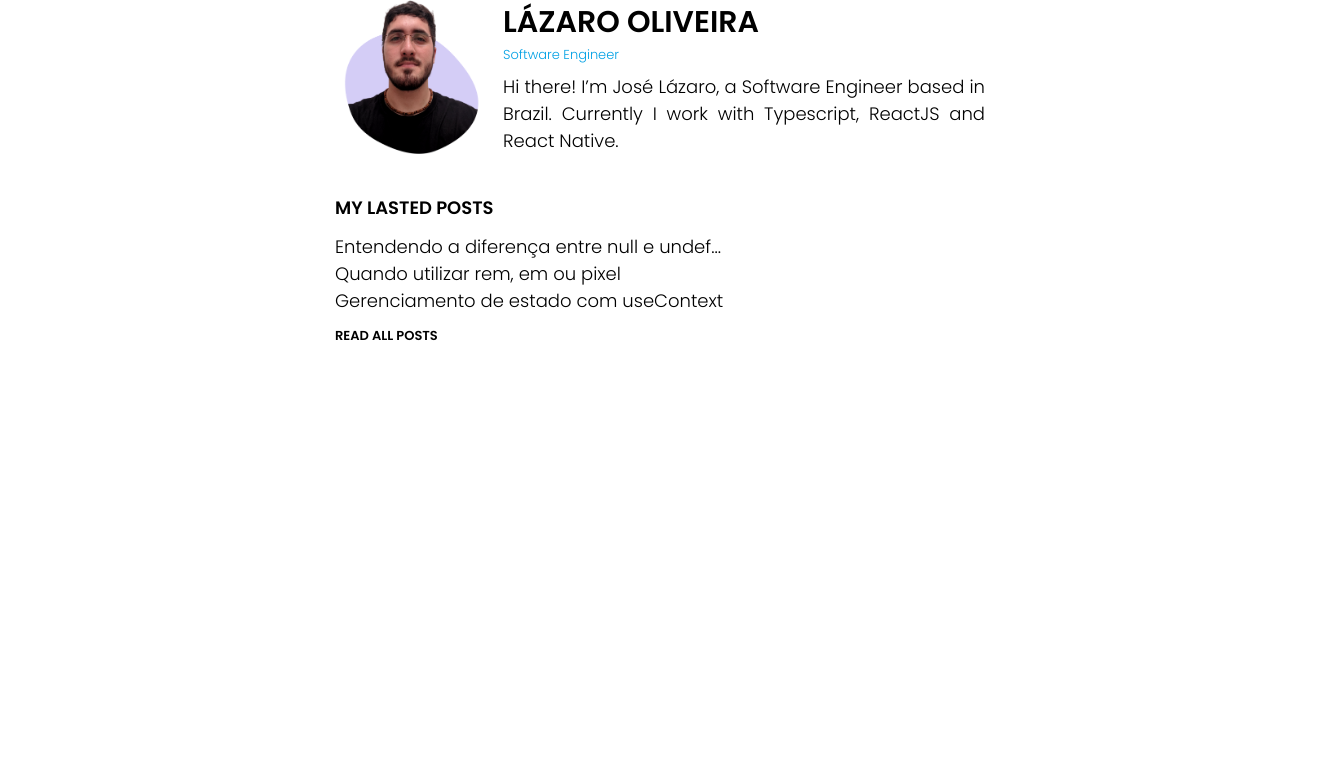
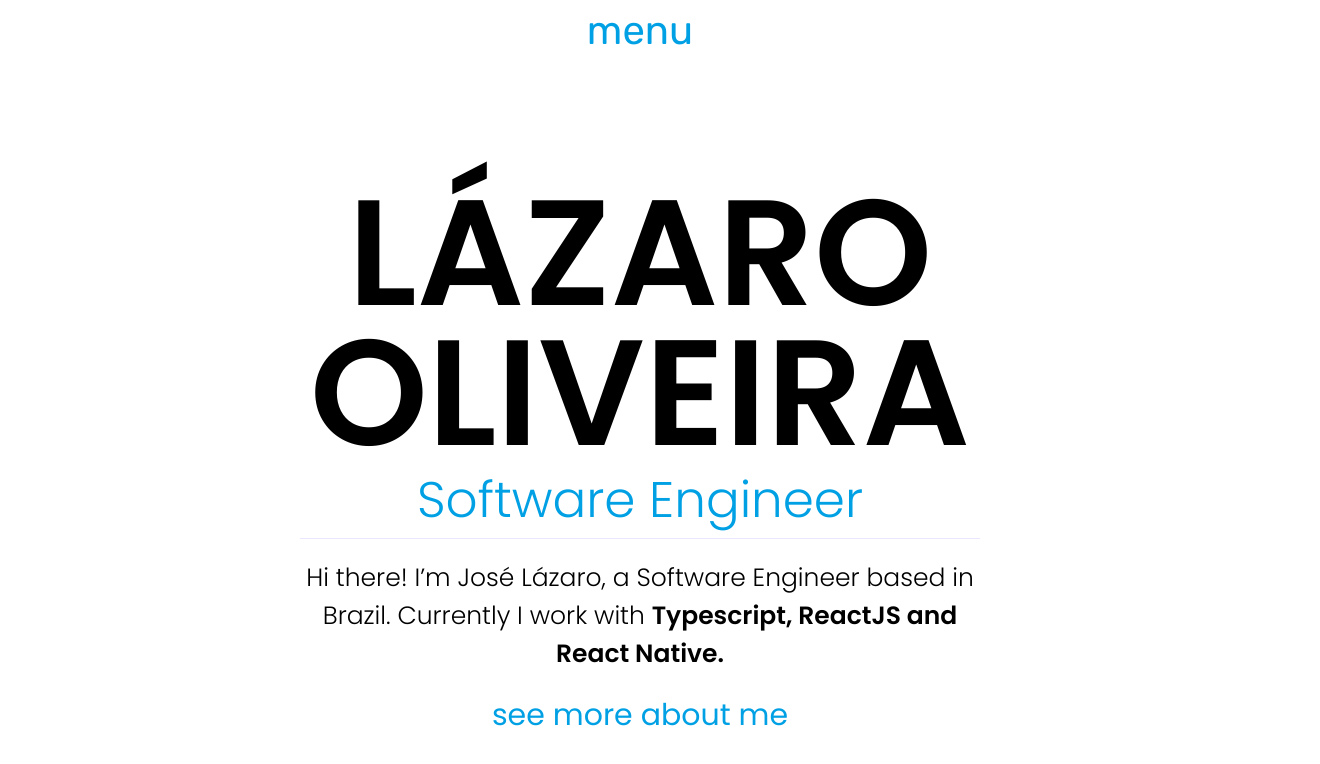
Before and after one commit to lazaro-contato/portfolio, a React (Create React App) app: page / in a window 1280 px wide. Shown: the top 764 px of the page, 1320 px wide, since content can reach past the window. Built offline with nearby package versions, Linux system fonts and the light colour scheme.

Commit message:
refactor: home page

```diff
--- a/public/index.html
+++ b/public/index.html
@@ -12,9 +12,9 @@
     <link rel="apple-touch-icon" href="%PUBLIC_URL%/logo192.png" />
     <link rel="manifest" href="%PUBLIC_URL%/manifest.json" />
 
-    <link rel="preconnect" href="https://fonts.googleapis.com">
-    <link rel="preconnect" href="https://fonts.gstatic.com" crossorigin>
-    <link href="https://fonts.googleapis.com/css2?family=Poppins:wght@300;400;500;600;700&display=swap" rel="stylesheet">
+    <link rel="preconnect" href="https://fonts.googleapis.com" />
+    <link rel="preconnect" href="https://fonts.gstatic.com" crossorigin />
+    <link href="https://fonts.googleapis.com/css2?family=Poppins:wght@300;400;500;600;700&family=Rubik:wght@300;400;500;600;700&display=swap" rel="stylesheet" />
     <title>React App</title>
   </head>
   <body>
--- a/src/App.tsx
+++ b/src/App.tsx
@@ -2,12 +2,14 @@ import React from 'react'
 import {QueryClient, QueryClientProvider} from '@tanstack/react-query'
 import {ReactQueryDevtools} from '@tanstack/react-query-devtools'
 import {Home} from './pages/Home'
+import {Header} from './components/Header'
 
 const queryClient = new QueryClient()
 
 const App = () => {
   return (
     <QueryClientProvider client={queryClient}>
+      <Header />
       <Home />
       <ReactQueryDevtools initialIsOpen={false} />
     </QueryClientProvider>
--- /dev/null
+++ b/src/components/CommonDivider/index.tsx
@@ -0,0 +1,47 @@
+import React, {CSSProperties} from 'react'
+import {Colors} from '../../assets/colors'
+import {Divider, Title} from './styles'
+
+interface CommonDividerProps {
+  margin?: number
+  /* A key from Colors object. */
+  color?: keyof typeof Colors
+  style?: CSSProperties
+  title?: string
+  variant?: 'cardDivider' | 'listDivider'
+}
+
+const CommonDivider = ({
+  margin,
+  color,
+  style,
+  title,
+  variant = 'cardDivider',
+}: CommonDividerProps): JSX.Element => {
+  return title ? (
+    <div style={{display: 'flex', alignItems: 'center'}}>
+      <Divider
+        marginValue={margin}
+        color={color}
+        style={style}
+        variant={variant}
+      />
+      <Title>{title}</Title>
+      <Divider
+        marginValue={margin}
+        color={color}
+        style={style}
+        variant={variant}
+      />
+    </div>
+  ) : (
+    <Divider
+      marginValue={margin}
+      color={color}
+      style={style}
+      variant={variant}
+    />
+  )
+}
+
+export default CommonDivider
--- /dev/null
+++ b/src/components/CommonDivider/styles.ts
@@ -0,0 +1,24 @@
+import styled from 'styled-components'
+import {CSSProperties} from 'react'
+import {Colors} from '../../assets/colors'
+
+const OPACITY_VALUE = 0.11
+
+export const Divider = styled.div<{
+  marginValue?: number
+  color?: keyof typeof Colors
+  style?: CSSProperties
+  variant?: 'cardDivider' | 'listDivider'
+}>`
+  width: 100%;
+  border-bottom: ${({color}) =>
+    color ? `1px solid ${Colors[color]}` : `1px solid ${Colors.purple}`};
+  opacity: ${({variant}) => (variant === 'cardDivider' ? OPACITY_VALUE : 1)};
+  margin: ${({marginValue}) => (marginValue ? `${marginValue}px 0` : '0')};
+`
+
+export const Title = styled.div`
+  padding: 0 1.375rem; //22px
+  color: ${Colors.black};
+  font-size: 0.9375rem; //15px
+`
--- /dev/null
+++ b/src/components/Header/index.tsx
@@ -0,0 +1,25 @@
+import React, {useState} from 'react'
+import {Container, DropDownMenu, MenuContainer, MenuLabel} from './styles'
+
+export const Header = () => {
+  const [isMenuActive, setIsMenuActive] = useState(false)
+
+  const toggleHeaderMenu = () => {
+    setIsMenuActive(!isMenuActive)
+  }
+  const renderMenu = () => {
+    return (
+      <MenuContainer>
+        <MenuLabel onClick={toggleHeaderMenu}>menu</MenuLabel>
+        <DropDownMenu isActive={isMenuActive}>
+          <span>home</span>
+          <span>about</span>
+          <span>portfolio</span>
+          <span>contact</span>
+        </DropDownMenu>
+      </MenuContainer>
+    )
+  }
+
+  return <Container>{renderMenu()}</Container>
+}
--- /dev/null
+++ b/src/components/Header/styles.ts
@@ -0,0 +1,53 @@
+import styled from 'styled-components'
+import {Colors} from '../../assets/colors'
+import {CenterAlignDiv} from '../../commonStyles'
+
+export const Container = styled.div`
+  height: 60px;
+  width: 100%;
+  display: flex;
+  align-content: center;
+  justify-content: center;
+`
+
+export const MenuContainer = styled(CenterAlignDiv)`
+  position: relative;
+  width: 120px;
+  justify-content: center;
+
+  transition: display 2s ease-out;
+
+  &:hover div {
+    display: flex;
+  }
+`
+
+export const MenuLabel = styled.span`
+  text-align: center;
+  font-family: 'Rubik', sans-serif;
+  font-size: 40px;
+  color: ${Colors.blue};
+  transition: letter-spacing 0.5s ease-out, font-weight 0.5s ease-out;
+  cursor: pointer;
+
+  &&:hover {
+    letter-spacing: 2px;
+  }
+`
+
+export const DropDownMenu = styled.div<{isActive: boolean}>`
+  position: absolute;
+  display: ${({isActive}) => (isActive ? 'flex' : 'none')};
+  top: 55px;
+  width: 150px;
+  left: -13%;
+  flex-direction: column;
+  align-items: center;
+
+  transition: display 10s ease-out;
+
+  span {
+    font-size: 30px;
+    color: ${Colors.black};
+  }
+`
--- a/src/components/MainContent/index.tsx
+++ b/src/components/MainContent/index.tsx
@@ -1,23 +1,26 @@
 import React from 'react'
-import {GapColumnDiv, GapRowDiv} from '../../commonStyles'
-import {Description, Detail, Image, NameLabel, SmallLink, Title} from './styles'
-import {Images} from '../../assets/images'
+import {
+  CenteredGapColumnDiv,
+  GapColumnDiv,
+  ResponsiveCenteredDiv,
+} from '../../commonStyles'
+import {Description, Detail, NameLabel, SmallLink, Title} from './styles'
+import CommonDivider from '../CommonDivider'
 
 const renderPersonalData = () => {
   return (
-    <GapRowDiv gap={18}>
-      <Image src={Images.personalImage} />
-      <GapColumnDiv gap={8}>
-        <GapColumnDiv gap={0}>
-          <NameLabel>LÁZARO OLIVEIRA</NameLabel>
-          <Detail>Software Engineer</Detail>
-        </GapColumnDiv>
-        <Description>
-          Hi there! I’m José Lázaro, a Software Engineer based in Brazil.
-          Currently I work with Typescript, ReactJS and React Native.
-        </Description>
-      </GapColumnDiv>
-    </GapRowDiv>
+    <CenteredGapColumnDiv gap={20}>
+      <CenteredGapColumnDiv gap={0}>
+        <NameLabel>LÁZARO OLIVEIRA</NameLabel>
+        <Detail>Software Engineer</Detail>
+        <CommonDivider />
+      </CenteredGapColumnDiv>
+      <Description>
+        Hi there! I’m José Lázaro, a Software Engineer based in Brazil.
+        Currently I work with <span>Typescript, ReactJS and React Native.</span>
+      </Description>
+      <SmallLink>see more about me</SmallLink>
+    </CenteredGapColumnDiv>
   )
 }
 
@@ -40,10 +43,5 @@ const renderPostsList = () => {
 }
 
 export const MainContent = () => {
-  return (
-    <GapColumnDiv gap={40}>
-      {renderPersonalData()}
-      {renderPostsList()}
-    </GapColumnDiv>
-  )
+  return <ResponsiveCenteredDiv>{renderPersonalData()}</ResponsiveCenteredDiv>
 }
--- a/src/components/MainContent/styles.ts
+++ b/src/components/MainContent/styles.ts
@@ -10,9 +10,10 @@ export const Image = styled.img`
 `
 
 export const NameLabel = styled.span`
-  text-align: justify;
-  font-size: 30px;
+  font-size: 150px;
   font-weight: ${Constants.SEMIBOLD};
+  text-align: center;
+  line-height: 140px;
 `
 
 export const Title = styled(TitleLabel)`
@@ -25,23 +26,37 @@ export const Title = styled(TitleLabel)`
 
 export const Detail = styled.span`
   text-align: justify;
-  font-size: 13px;
+  font-size: 50px;
   font-weight: ${Constants.LIGHT};
   color: ${Colors.blue};
+
+  transition: letter-spacing 0.5s ease-out, font-weight 0.5s ease-out;
+
+  &:hover {
+    font-weight: ${Constants.SEMIBOLD};
+    letter-spacing: 3px;
+  }
 `
 
 export const Description = styled.span`
-  text-align: justify;
-  font-size: 18px;
+  text-align: center;
+  font-size: 25px;
   font-weight: ${Constants.LIGHT};
+  max-width: 850px;
+
+  span {
+    font-weight: ${Constants.SEMIBOLD};
+  }
 `
 
 export const SmallLink = styled.a`
+  color: ${Colors.blue};
   text-align: justify;
-  font-size: 13px;
-  font-weight: ${Constants.SEMIBOLD};
+  font-size: 30px;
+  font-weight: ${Constants.REGULAR};
+  transition: letter-spacing 0.5s ease-out, font-weight 0.5s ease-out;
 
   &&:hover {
-    color: ${Colors.blue};
+    letter-spacing: 0.5px;
   }
 `
--- a/src/pages/styles.ts
+++ b/src/pages/styles.ts
@@ -6,12 +6,10 @@ export const HomeLayout = styled.div`
   bottom: 0;
   right: 0;
   height: 100vh;
-  width: 100vw;
   display: flex;
   justify-content: center;
-  padding: 0 20px;
 `
 
 export const Centralizer = styled.div`
-  width: 650px;
+  width: 680px;
 `
```
